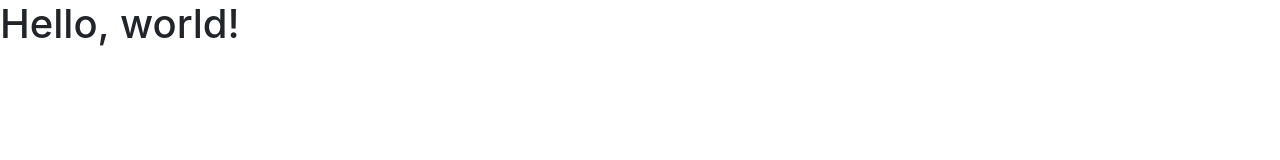
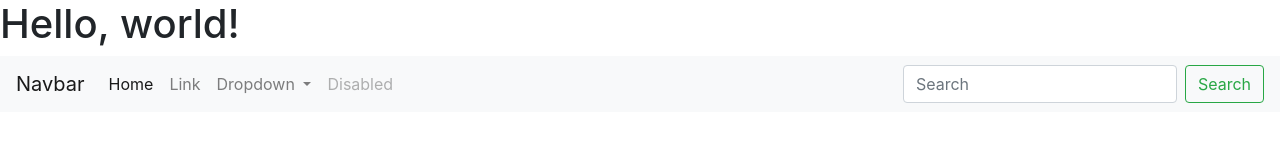
Before and after one commit to Luso233/Github-Practica-CintaBlanca, a plain HTML site: page index.html in a window 1280 px wide. Drawn offline with nearby package versions, Linux system fonts and the light colour scheme.

Commit message:
agregada barra de navegacion

```diff
--- a/index.html
+++ b/index.html
@@ -12,9 +12,41 @@
   </head>
   <body>
     <h1>Hello, world!</h1>
+<nav class="navbar navbar-expand-lg navbar-light bg-light">
+  <a class="navbar-brand" href="#">Navbar</a>
+  <button class="navbar-toggler" type="button" data-toggle="collapse" data-target="#navbarSupportedContent" aria-controls="navbarSupportedContent" aria-expanded="false" aria-label="Toggle navigation">
+    <span class="navbar-toggler-icon"></span>
+  </button>
 
-    <!-- Optional JavaScript -->
-    <!-- jQuery first, then Popper.js, then Bootstrap JS -->
+  <div class="collapse navbar-collapse" id="navbarSupportedContent">
+    <ul class="navbar-nav mr-auto">
+      <li class="nav-item active">
+        <a class="nav-link" href="#">Home <span class="sr-only">(current)</span></a>
+      </li>
+      <li class="nav-item">
+        <a class="nav-link" href="#">Link</a>
+      </li>
+      <li class="nav-item dropdown">
+        <a class="nav-link dropdown-toggle" href="#" id="navbarDropdown" role="button" data-toggle="dropdown" aria-haspopup="true" aria-expanded="false">
+          Dropdown
+        </a>
+        <div class="dropdown-menu" aria-labelledby="navbarDropdown">
+          <a class="dropdown-item" href="#">Action</a>
+          <a class="dropdown-item" href="#">Another action</a>
+          <div class="dropdown-divider"></div>
+          <a class="dropdown-item" href="#">Something else here</a>
+        </div>
+      </li>
+      <li class="nav-item">
+        <a class="nav-link disabled" href="#">Disabled</a>
+      </li>
+    </ul>
+    <form class="form-inline my-2 my-lg-0">
+      <input class="form-control mr-sm-2" type="search" placeholder="Search" aria-label="Search">
+      <button class="btn btn-outline-success my-2 my-sm-0" type="submit">Search</button>
+    </form>
+  </div>
+</nav>
     <script src="https://code.jquery.com/jquery-3.3.1.slim.min.js" integrity="sha384-q8i/X+965DzO0rT7abK41JStQIAqVgRVzpbzo5smXKp4YfRvH+8abtTE1Pi6jizo" crossorigin="anonymous"></script>
     <script src="https://cdnjs.cloudflare.com/ajax/libs/popper.js/1.14.3/umd/popper.min.js" integrity="sha384-ZMP7rVo3mIykV+2+9J3UJ46jBk0WLaUAdn689aCwoqbBJiSnjAK/l8WvCWPIPm49" crossorigin="anonymous"></script>
     <script src="https://stackpath.bootstrapcdn.com/bootstrap/4.1.2/js/bootstrap.min.js" integrity="sha384-o+RDsa0aLu++PJvFqy8fFScvbHFLtbvScb8AjopnFD+iEQ7wo/CG0xlczd+2O/em" crossorigin="anonymous"></script>
```
